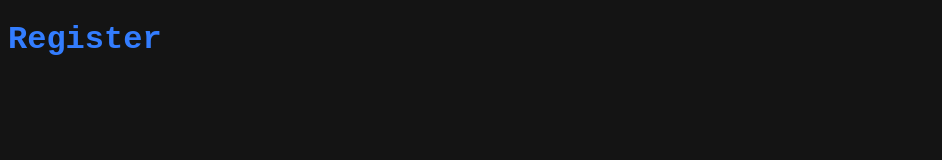
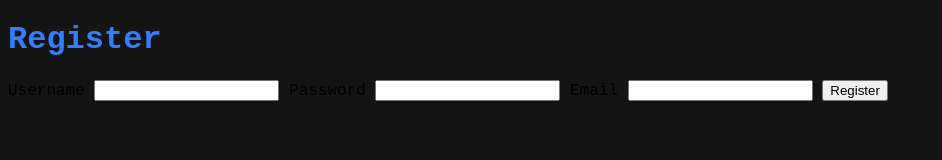
Before and after one commit to wiktor-falek/todo-backend, a website: page src/views/public/register.html in a window 1280 px wide. Shown: the whole page, without its empty margins (0-942 px from the left). Drawn offline with Linux system fonts and the light colour scheme.

Commit message:
add winston logging middleware, implement login and register form

```diff
--- a/package.json
+++ b/package.json
@@ -17,8 +17,10 @@
     "cors": "^2.8.5",
     "express": "^4.18.1",
     "express-validator": "^6.14.2",
+    "express-winston": "^4.2.0",
     "mongoose": "^6.5.2",
-    "uuid": "^8.3.2"
+    "uuid": "^8.3.2",
+    "winston": "^3.8.1"
   },
   "devDependencies": {
     "nodemon": "^2.0.19"
--- a/src/controllers/login.js
+++ b/src/controllers/login.js
@@ -49,6 +49,7 @@ router.post(
         await user.save();
 
         res.status(200).json({ username, sessionId });
+        //res.redirect("https://game.com");
 });
 
 export default router;
--- a/src/controllers/register.js
+++ b/src/controllers/register.js
@@ -13,6 +13,7 @@ router.post(
     body('password').isString().isLength({ min: 8, max: 100 }),
     body('email').isString().isLength({ min: 6, max: 254 }).normalizeEmail(),
     async (req, res) => {
+        console.log(req.body);
         const errors = validationResult(req);
         if (!errors.isEmpty()) {
             return res.status(400).json({ errors: errors.array() });
@@ -20,6 +21,7 @@ router.post(
 
         const { username, password, email } = req.body;
 
+        console.table({username, password, email})
         // check if there is no user that has confirmed
         // the email that we are trying to create account with
         const query = { "account.confirmedEmail": email };
--- a/src/views/public/register.html
+++ b/src/views/public/register.html
@@ -9,5 +9,19 @@
 </head>
 <body>
     <h1>Register</h1>
+
+    <form action="/register" method="POST">
+        <label for="username">Username</label>
+        <input type="text" id="username" name="username">
+
+        <label for="password">Password</label>
+        <input type="password" id="password" name="password">
+
+        <label for="email">Email</label>
+        <input type="email" id="email" name="email">
+
+        <input type="submit" value="Register">
+    </form>
+
 </body>
 </html>
```
Also changed, not shown: src/index.js (+17 -4 lines), src/views/public/login.html (+10 -0 lines), 1 other file.
